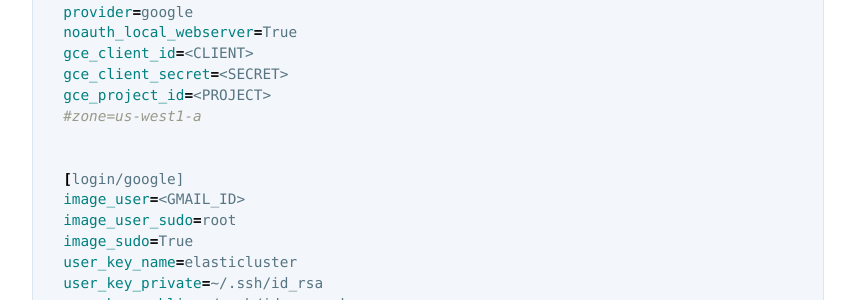
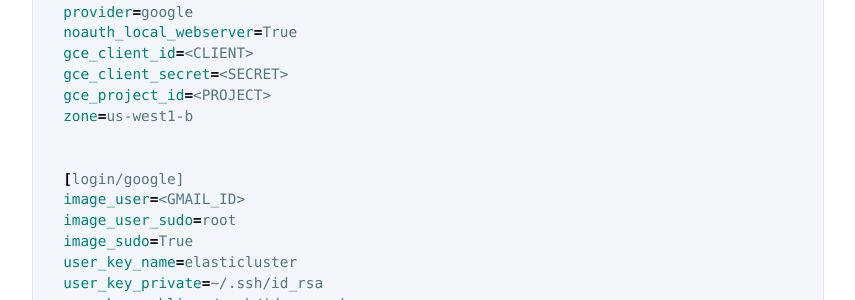
Before and after one commit to stats285/stats285.github.io, a Jekyll site: the page built from assets/assignments/02/assignment2.md, in a window 1280 px wide and 900 px high, scrolled down 2939 px. Shown: the part 152-452 px from the top of the window, without its empty margins (232-1087 px from the left). Built offline with Jekyll 4.4.1, drawn with Linux system fonts in a browser that asks for light colours; the repository's description, which GitHub fills in, is left out; our own code applies the rules of GitHub Pages for plain Markdown files.

```diff
--- a/assets/assignments/02/assignment2.md
+++ b/assets/assignments/02/assignment2.md
@@ -107,7 +107,7 @@
     gce_client_id=<CLIENT>
     gce_client_secret=<SECRET>
     gce_project_id=<PROJECT>
-    #zone=us-west1-a
+    zone=us-west1-b
 
 
     [login/google]
```
